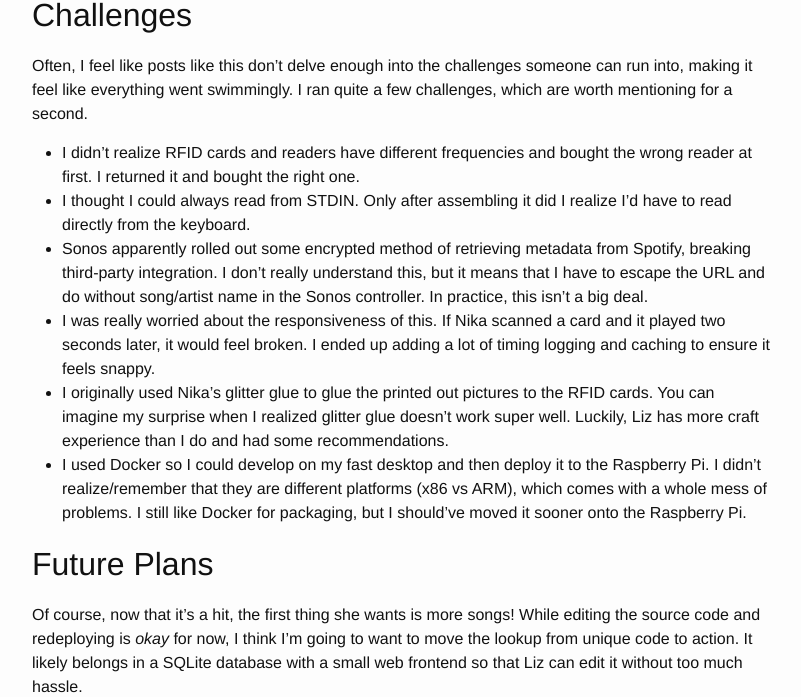
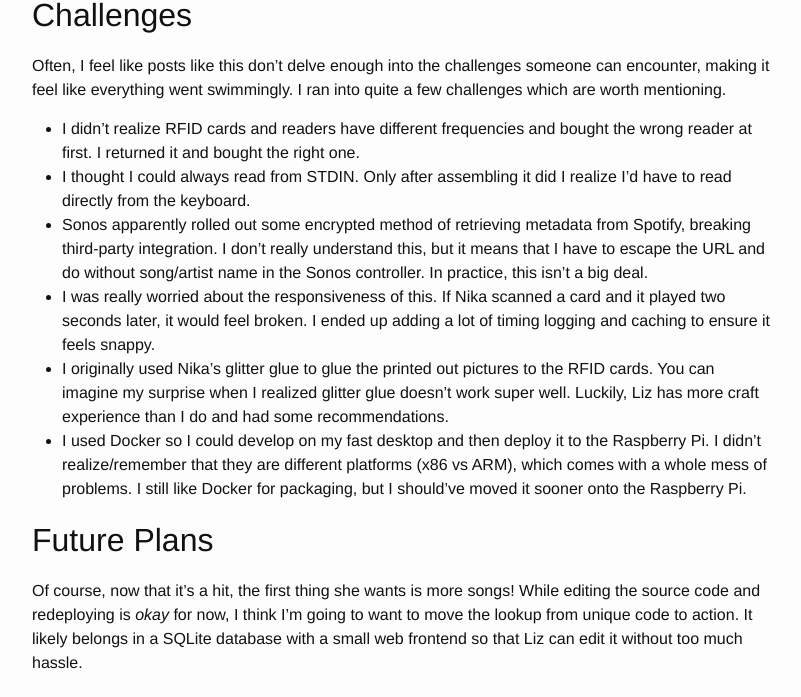
Before and after one commit to McPolemic/McPolemic.github.io, a Jekyll site: the page built from _posts/2018-02-20-music-cards.md, in a window 1280 px wide and 900 px high, scrolled down 4053 px, cut to the strip 203-900 px from the top of the window. Shown: the whole strip, without its empty margins (238-1039 px from the left). Built offline with Jekyll 4.4.1, drawn with Linux system fonts in a browser that asks for light colours.

Commit message:
Fix typo on music cards post

```diff
--- a/_posts/2018-02-20-music-cards.md
+++ b/_posts/2018-02-20-music-cards.md
@@ -87,7 +87,7 @@ We printed out pictures and glued them to the various RFID cards. I started out
 
 ## Challenges
 
-Often, I feel like posts like this don't delve enough into the challenges someone can run into, making it feel like everything went swimmingly. I ran quite a few challenges, which are worth mentioning for a second.
+Often, I feel like posts like this don't delve enough into the challenges someone can encounter, making it feel like everything went swimmingly. I ran into quite a few challenges which are worth mentioning.
 
 * I didn't realize RFID cards and readers have different frequencies and bought the wrong reader at first. I returned it and bought the right one.
 * I thought I could always read from STDIN. Only after assembling it did I realize I'd have to read directly from the keyboard.
```
